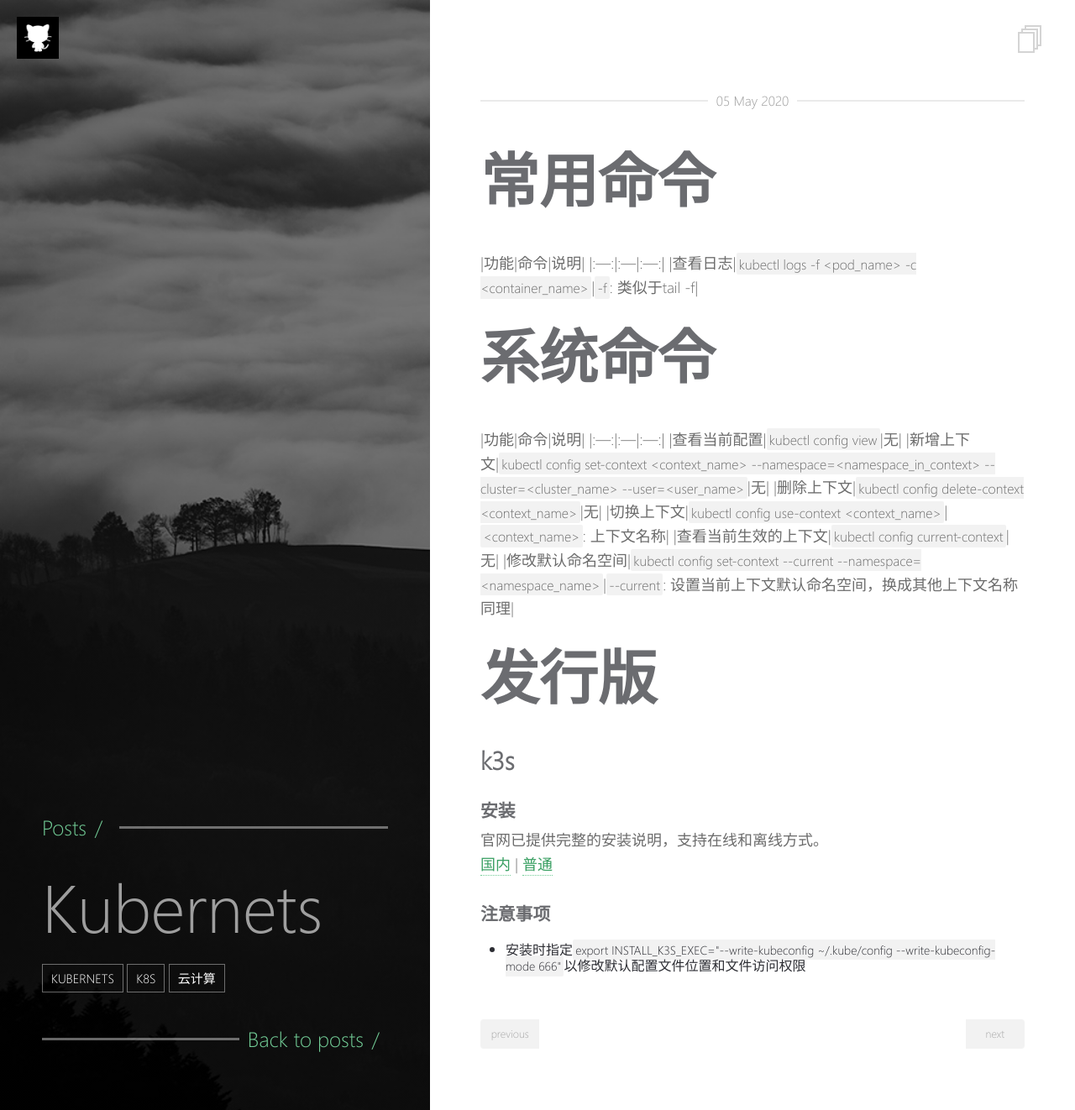
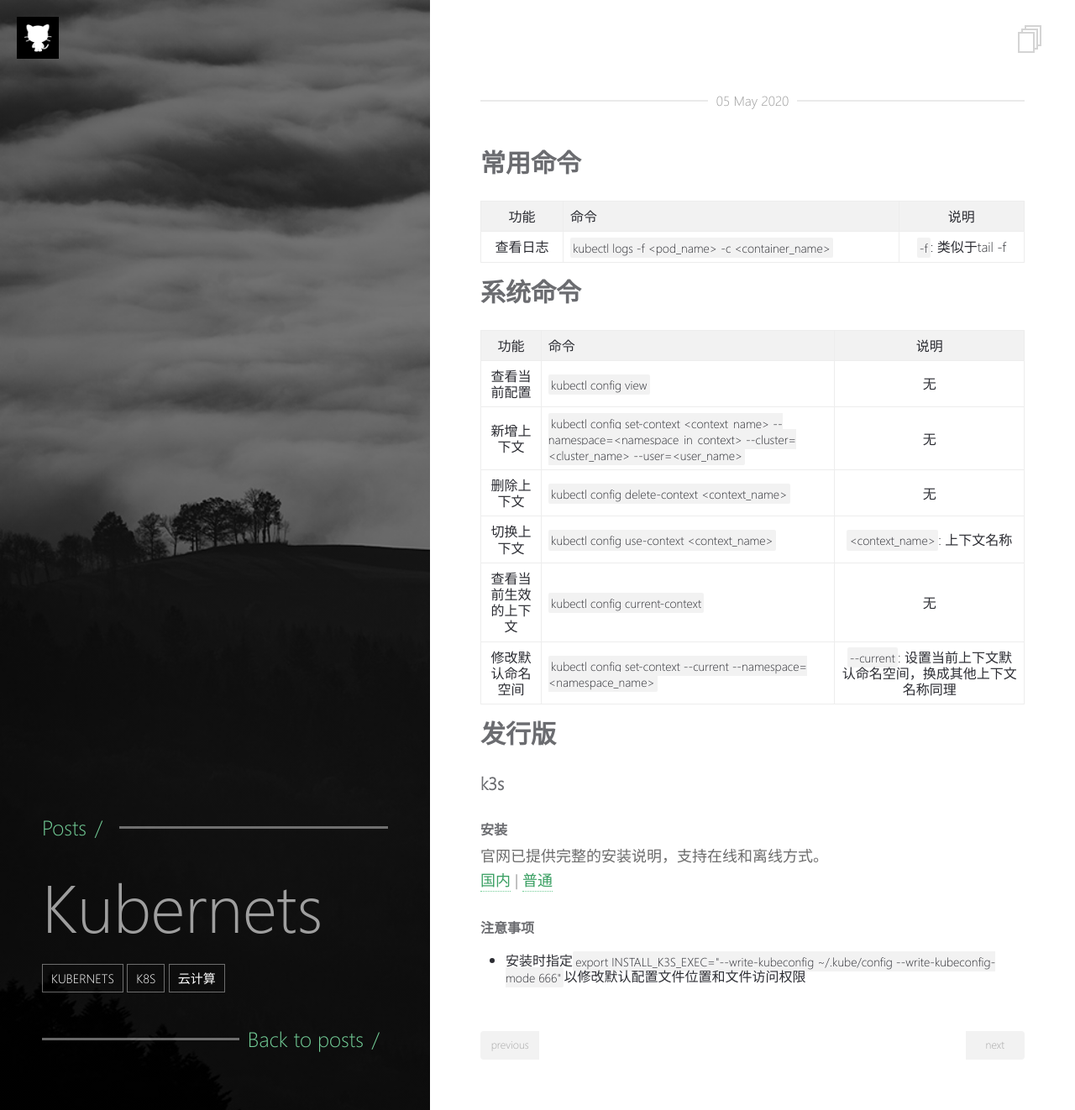
Before and after one commit to nandem/nandem.github.io, a Jekyll site: the page built from _posts/2020-05-05-Kubernetes.MD, in a window 1280 px wide. Shown: the whole page at 84% size. Built offline with Jekyll 4.4.1, drawn with Linux system fonts in a browser that asks for light colours.

Commit message:
临时添加jekyll表格适应

````diff
--- a/_posts/2020-05-05-Kubernetes.MD
+++ b/_posts/2020-05-05-Kubernetes.MD
@@ -9,12 +9,14 @@ tags:
   - 云计算
 ---
 
-# 常用命令
+## 常用命令
+
 |功能|命令|说明|
 |:---:|:---|:---:|
 |查看日志|```kubectl logs -f <pod_name> -c <container_name>```|```-f```: 类似于tail -f|
 
-# 系统命令
+## 系统命令
+
 |功能|命令|说明|
 |:---:|:---|:---:|
 |查看当前配置|```kubectl config view```|无|
@@ -24,11 +26,11 @@ tags:
 |查看当前生效的上下文|```kubectl config current-context```|无|
 |修改默认命名空间|```kubectl config set-context --current --namespace=<namespace_name>```|```--current```: 设置当前上下文默认命名空间，换成其他上下文名称同理|
 
-# 发行版
-## k3s
-### 安装
+## 发行版
+### k3s
+#### 安装
 官网已提供完整的安装说明，支持在线和离线方式。<br>
 [国内](https://docs.rancher.cn/k3s/) | [普通](https://rancher.com/docs/k3s/latest/en/quick-start/)
 
-### 注意事项
+#### 注意事项
 - 安装时指定```export INSTALL_K3S_EXEC="--write-kubeconfig ~/.kube/config --write-kubeconfig-mode 666"```以修改默认配置文件位置和文件访问权限
````
Also changed, not shown: 3 other files.
